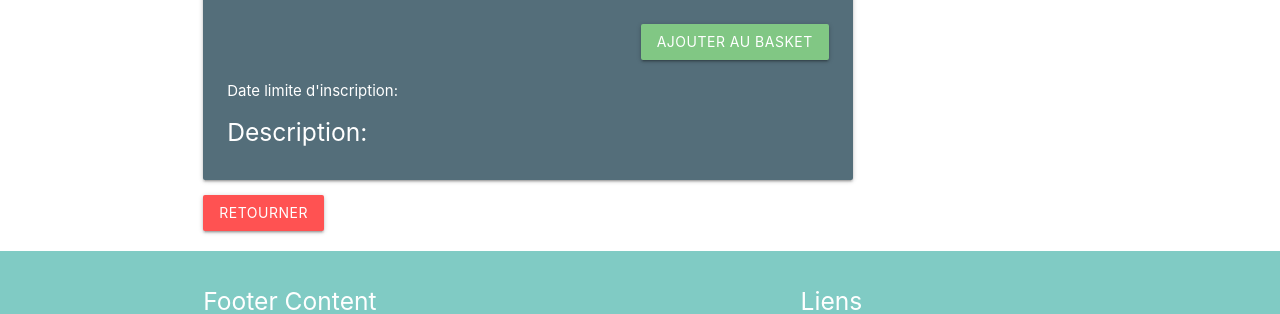
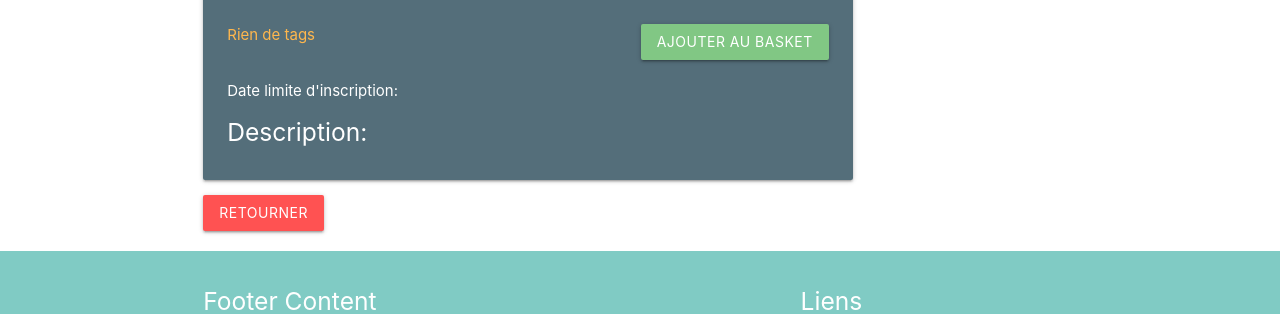
Before and after one commit to Livelypower/ClubInno, a Symfony app: template clubInno/templates/activity/show.html.twig in a window 1280 px wide. Shown: the part 455-769 px from the top of the page. Run offline with Twig, Linux system fonts and the light colour scheme; the template is opened without the code that fills it, so the values that code supplies are empty; some libraries are stand-ins or nearby versions.

Commit message:
rien de tags

```diff
--- a/clubInno/templates/activity/show.html.twig
+++ b/clubInno/templates/activity/show.html.twig
@@ -21,11 +21,16 @@
                     <div class="row">
 
                         <div class="col s12">
-                            {% for tag in activity.tags %}
-                                <div class="chip">
-                                    {{ tag.name }}
-                                </div>
-                            {% endfor %}
+                            {% if activity.tags is empty %}
+                                <span class="orange-text text-lighten-2">Rien de tags</span>
+                            {% else %}
+                                {% for tag in activity.tags %}
+                                    <div class="chip">
+                                        {{ tag.name }}
+                                    </div>
+                                {% endfor %}
+                            {% endif %}
+
 
                             <button class="btn green lighten-2 right" id="add">Ajouter au basket</button>
                         </div>
```
